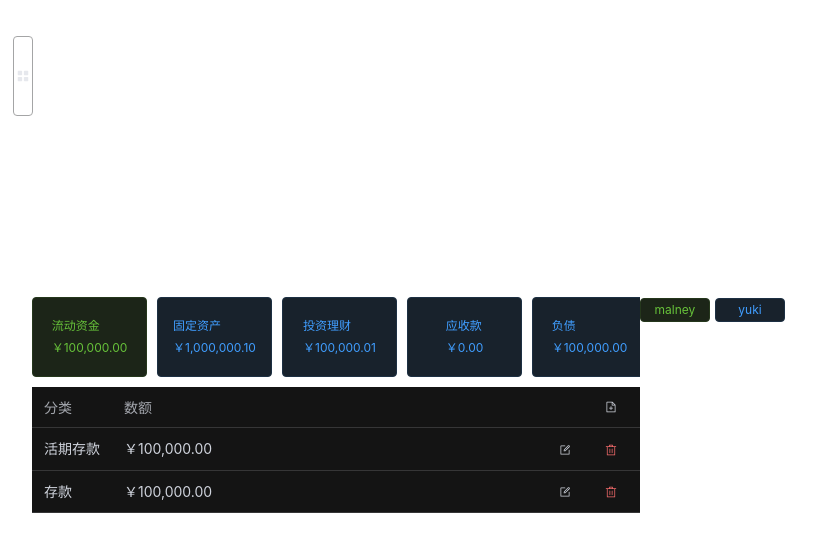
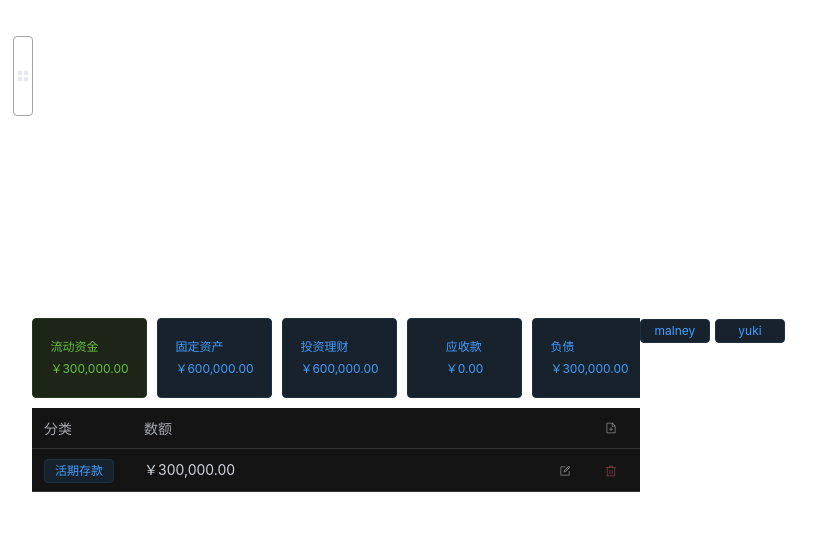
Before and after one commit to yukiouma/family-estate, a Vue app: page /data in a window 1280 px wide. Shown: the top 552 px of the page, without its empty margins (0-835 px from the left). Built offline with nearby package versions, Linux system fonts and the light colour scheme.

Commit message:
fix: update data module

```diff
--- /dev/null
+++ b/src/apis/data.ts
@@ -0,0 +1,60 @@
+export async function listSubCategoryData(
+  tagId: number
+): Promise<{ id: number; categoryId: number; subCategory: string; value: number }[]> {
+  const dummyData = [
+    [
+      { id: 0, categoryId: 1, subCategory: '活期存款', value: 300000 },
+      { id: 0, categoryId: 2, subCategory: '汽车', value: 300000 },
+      { id: 0, categoryId: 2, subCategory: '房子', value: 300000 },
+      { id: 0, categoryId: 3, subCategory: '基金', value: 300000 },
+      { id: 0, categoryId: 3, subCategory: '债券', value: 300000 },
+      { id: 0, categoryId: 5, subCategory: '房贷', value: 300000 }
+    ],
+    [
+      { id: 7, categoryId: 1, subCategory: '活期存款', value: 200000 },
+      { id: 8, categoryId: 2, subCategory: '汽车', value: 200000 },
+      { id: 9, categoryId: 2, subCategory: '房子', value: 200000 },
+      { id: 10, categoryId: 3, subCategory: '基金', value: 200000 },
+      { id: 11, categoryId: 3, subCategory: '债券', value: 200000 },
+      { id: 12, categoryId: 5, subCategory: '房贷', value: 200000 }
+    ],
+    [
+      { id: 1, categoryId: 1, subCategory: '活期存款', value: 100000 },
+      { id: 2, categoryId: 2, subCategory: '汽车', value: 100000 },
+      { id: 3, categoryId: 2, subCategory: '房子', value: 100000 },
+      { id: 4, categoryId: 3, subCategory: '基金', value: 100000 },
+      { id: 5, categoryId: 3, subCategory: '债券', value: 100000 },
+      { id: 6, categoryId: 5, subCategory: '房贷', value: 100000 }
+    ]
+  ]
+  return dummyData[tagId]
+}
+
+export async function listCategoryData(
+  tagId: number
+): Promise<{ categoryId: number; categoryName: string; value: number }[]> {
+  const dummyData = [
+    [
+      { categoryId: 1, categoryName: '流动资金', value: 300000 },
+      { categoryId: 2, categoryName: '固定资产', value: 600000 },
+      { categoryId: 3, categoryName: '投资理财', value: 600000 },
+      { categoryId: 4, categoryName: '应收款', value: 0 },
+      { categoryId: 5, categoryName: '负债', value: 300000 }
+    ],
+    [
+      { categoryId: 1, categoryName: '流动资金', value: 200000 },
+      { categoryId: 2, categoryName: '固定资产', value: 400000 },
+      { categoryId: 3, categoryName: '投资理财', value: 400000 },
+      { categoryId: 4, categoryName: '应收款', value: 0 },
+      { categoryId: 5, categoryName: '负债', value: 200000 }
+    ],
+    [
+      { categoryId: 1, categoryName: '流动资金', value: 100000 },
+      { categoryId: 2, categoryName: '固定资产', value: 200000 },
+      { categoryId: 3, categoryName: '投资理财', value: 200000 },
+      { categoryId: 4, categoryName: '应收款', value: 0 },
+      { categoryId: 5, categoryName: '负债', value: 100000 }
+    ]
+  ]
+  return dummyData[tagId]
+}
--- a/src/views/CategoryView.vue
+++ b/src/views/CategoryView.vue
@@ -5,6 +5,7 @@ import AddSubCategory from '../components/category/AddSubCategory.vue';
 import ModifySubCategory from '../components/category/ModifySubCategory.vue';
 import ModifyCategory from '../components/category/ModifyCategory.vue';
 import DeleteConfirm from '../components/DeleteConfirm.vue';
+
 import { listCategoryWithSub, removeSubCategory } from '@/apis/category';
 import { ElMessage } from 'element-plus';
 
@@ -82,7 +83,7 @@ onMounted(async () => {
                             {{ item.name }}
                         </span>
                         <el-button style="padding-top: 0%;" size="small" text
-                            @click="() => { editCategoryDialogDisplay = true }">
+                            @click="() => { switchCategory(item.id); editCategoryDialogDisplay = true }">
                             <el-icon>
                                 <Edit />
                             </el-icon>
--- a/src/views/DataView.vue
+++ b/src/views/DataView.vue
@@ -3,69 +3,24 @@ import { computed, onMounted, ref, type Ref } from 'vue';
 import AddRecord from '../components/AddRecord.vue';
 import { listTags } from '../apis/tag';
 import ModifyData from '@/components/ModifyData.vue';
+import { listSubCategoryData, listCategoryData } from '../apis/data';
 
 const newItemDialogDisplay = ref(false);
 const activeCategoryID = ref(0);
 const activeTag = ref(0);
 const modifyNumberDialogDisplay = ref(false);
-const categories: { id: number, name: string, account: number, minues: boolean }[] = [
-    { id: 1, name: "流动资金", account: 100000, minues: false },
-    { id: 2, name: "固定资产", account: 1000000.1, minues: false },
-    { id: 3, name: "投资理财", account: 100000.01, minues: false },
-    { id: 4, name: "应收款", account: 0, minues: false },
-    { id: 5, name: "负债", account: 100000, minues: true },
-];
+
+const categoryAccount: Ref<{ categoryId: number; categoryName: string; value: number }[]> = ref([]);
+const subCategoryAccount: Ref<{ id: number; categoryId: number; subCategory: string; value: number }[]> = ref([]);
+const subCategoryAccountDisplay = computed(() => {
+    return subCategoryAccount.value.filter(acc => acc.categoryId === activeCategoryID.value);
+});
 
 const tags: Ref<{ id: number, name: string }[]> = ref([]);
-
-const accounts: { categoryId: number, subCategories: { id: number, name: string, account: number, minues: boolean, tag: { id: number, name: string } }[] }[] = [
-    {
-        categoryId: 1, subCategories: [
-            { id: 1, name: "活期存款", account: 100000, minues: false, tag: { id: 1, name: 'malney' } },
-            { id: 1, name: "存款", account: 100000, minues: false, tag: { id: 2, name: 'yuki' } },
-        ]
-    },
-    {
-        categoryId: 2, subCategories: [
-            { id: 1, name: "汽车", account: 100000, minues: false, tag: { id: 1, name: 'malney' } },
-            { id: 1, name: "汽车", account: 100000, minues: false, tag: { id: 2, name: 'yuki' } },
-        ]
-    },
-    {
-        categoryId: 3, subCategories: [
-            { id: 1, name: "基金", account: 100000, minues: false, tag: { id: 1, name: 'malney' } },
-            { id: 1, name: "基金", account: 100000, minues: false, tag: { id: 2, name: 'yuki' } },
-        ]
-    },
-    {
-        categoryId: 4, subCategories: [
-            { id: 1, name: "公积金", account: 100000, minues: false, tag: { id: 1, name: 'malney' } },
-            { id: 1, name: "公积金", account: 100000, minues: false, tag: { id: 2, name: 'yuki' } },
-        ]
-    },
-    {
-        categoryId: 5, subCategories: [
-            { id: 1, name: "房贷", account: 100000, minues: false, tag: { id: 1, name: 'malney' } },
-            { id: 1, name: "房贷", account: 100000, minues: false, tag: { id: 2, name: 'yuki' } },
-        ]
-    },
-];
-
-const accountDisplay = computed(() => {
-    let result: any[] = [];
-    for (const account of accounts) {
-        if (account.categoryId === activeCategoryID.value) {
-            result = account.subCategories;
-        }
-    }
-    return result;
-});
 
 function activeCategory(id: number) {
     activeCategoryID.value = id;
 }
-
-
 
 function moneyDisplay(n: number): string {
     const source = n.toString().split(".");
@@ -96,18 +51,24 @@ function activeTagStyle(id: number): string {
     return id === activeTag.value ? "success" : "primary";
 }
 
-function clickTag(id: number) {
+async function clickTag(id: number) {
     if (id === activeTag.value) {
         activeTag.value = 0;
-        return;
+    } else {
+        activeTag.value = id;
     }
-    activeTag.value = id;
+    await updateAccount();
+}
+
+async function updateAccount() {
+    categoryAccount.value = await listCategoryData(activeTag.value);
+    subCategoryAccount.value = await listSubCategoryData(activeTag.value);
 }
 
 onMounted(async () => {
+    await updateAccount();
     tags.value = await listTags();
-    activeCategoryID.value = categories[0].id;
-    activeTag.value = tags.value[0].id
+    activeCategoryID.value = categoryAccount.value[0].categoryId;
 });
 
 </script>
@@ -115,12 +76,12 @@ onMounted(async () => {
 <template>
     <el-scrollbar style="margin-top: 10px;">
         <div style="display: flex;">
-            <el-tag :type="category.id === activeCategoryID ? 'success  ' : 'primary'" class="category"
-                v-for="category in categories" :key="category.id" @click="() => { activeCategory(category.id) }">
+            <el-tag :type="category.categoryId === activeCategoryID ? 'success  ' : 'primary'" class="category"
+                v-for="category in categoryAccount" :key="category.categoryId"
+                @click="() => { activeCategory(category.categoryId) }">
                 <template #default>
-                    <!-- <div>{{ category.name }}</div> -->
-                    <div>{{ category.name }}</div>
-                    <div style="margin-top: 10px;">{{ moneyDisplay(category.account) }}</div>
+                    <div>{{ category.categoryName }}</div>
+                    <div style="margin-top: 10px;">{{ moneyDisplay(category.value) }}</div>
                 </template>
             </el-tag>
         </div>
@@ -136,20 +97,23 @@ onMounted(async () => {
     </div>
 
     <div style="margin-top: 10px;">
-        <el-table :data="accountDisplay">
-            <el-table-column label="分类" width="80px">
+        <el-table :data="subCategoryAccountDisplay">
+            <el-table-column label="分类" width="100px">
                 <template #default="scope">
-                    {{ scope.row.name }}
+                    <el-tag style="width: 70px; margin-left: 0;">
+                        {{ scope.row.subCategory }}
+                    </el-tag>
                 </template>
             </el-table-column>
             <el-table-column label="数额">
                 <template #default="scope">
-                    {{ moneyDisplay(scope.row.account) }}
+                    {{ moneyDisplay(scope.row.value) }}
                 </template>
             </el-table-column>
             <el-table-column>
                 <template #header>
-                    <el-button size="small" text style="float: right;" @click="() => { newItemDialogDisplay = true }">
+                    <el-button :disabled="activeTag === 0" size="small" text style="float: right;"
+                        @click="() => { newItemDialogDisplay = true }">
                         <el-icon>
                             <DocumentAdd />
                         </el-icon>
@@ -157,12 +121,13 @@ onMounted(async () => {
                 </template>
                 <template #default>
                     <div style="float: right;">
-                        <el-button @click="() => { modifyNumberDialogDisplay = true }" plain text size="small">
+                        <el-button :disabled="activeTag === 0" @click="() => { modifyNumberDialogDisplay = true }" plain
+                            text size="small">
                             <el-icon>
                                 <Edit />
                             </el-icon>
                         </el-button>
-                        <el-button type="danger" plain text size="small">
+                        <el-button :disabled="activeTag === 0" type="danger" plain text size="small">
                             <el-icon>
                                 <Delete />
                             </el-icon>
```
